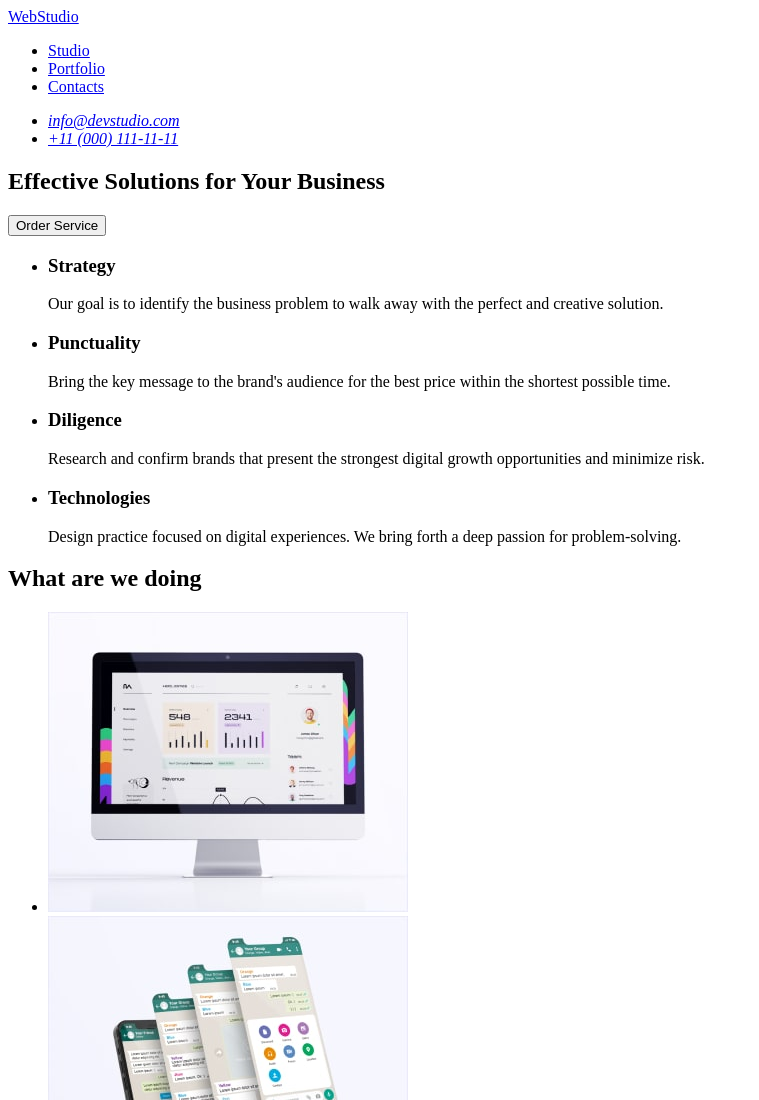
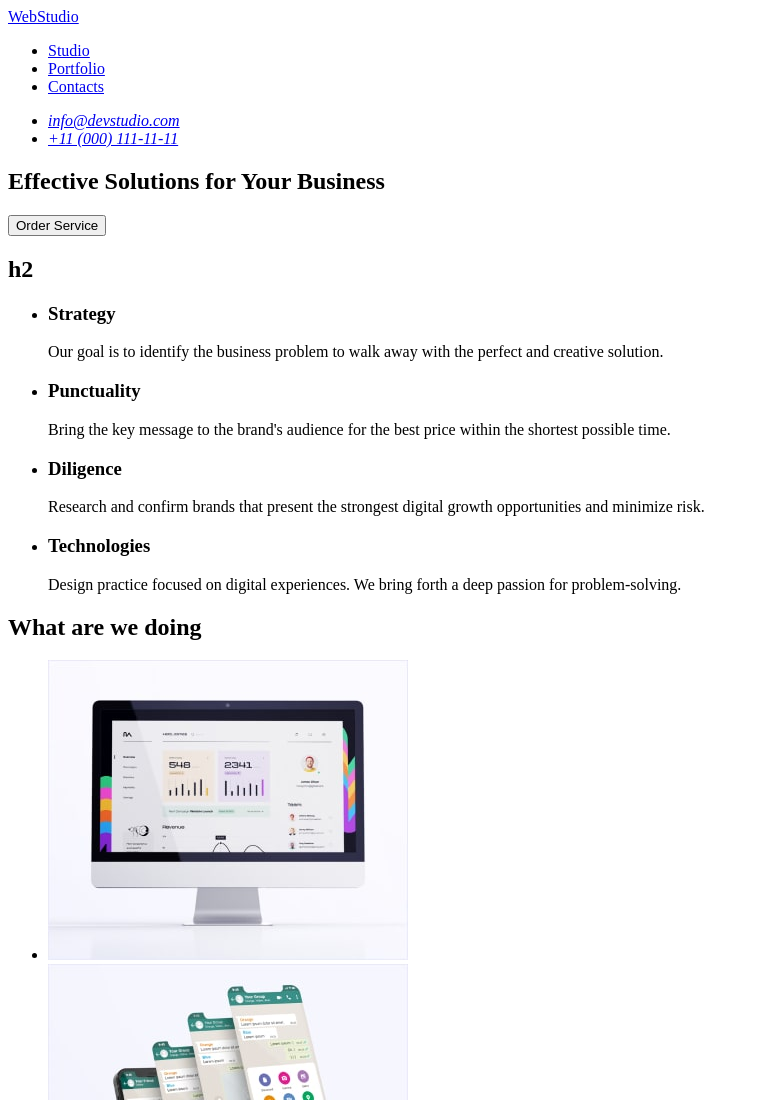
Before and after one commit to slame1993/goit-markup-hw-01, a plain HTML site: page index.html in a window 1280 px wide. Shown: the top 1100 px of the page, without its empty margins (0-759 px from the left). Drawn offline with Linux system fonts and the light colour scheme.

Commit message:
h2 hidden

```diff
--- a/index.html
+++ b/index.html
@@ -37,7 +37,7 @@
       </section>
 
       <section>
-        <h2 hidden>h2</h2>
+        <h2>h2</h2>
         <ul>
           <li>
             <h3>Strategy</h3>
```
